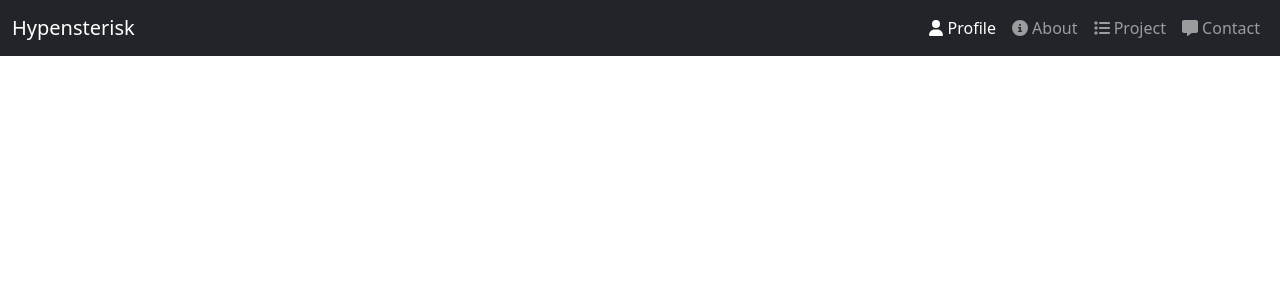
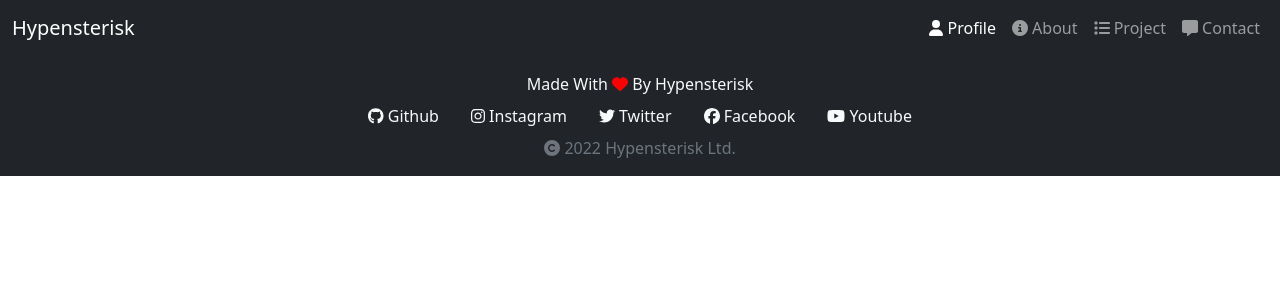
Before and after one commit to hypensterisk/hypensterisk.github.io, a React (Vite) app: page / in a window 1280 px wide. Shown: the top 300 px of the page. Built offline with nearby package versions, Linux system fonts and the light colour scheme.

Commit message:
update app.jsx

```diff
--- a/src/app.jsx
+++ b/src/app.jsx
@@ -3,6 +3,7 @@
 import 'bootstrap/dist/css/bootstrap.css'
 import {StrictMode} from 'react'
 import {createRoot} from 'react-dom/client'
+import Footer from './app/footer'
 import Navbar from './app/navbar'
 
 const container = document.getElementById('root')
@@ -10,6 +11,7 @@ const root = createRoot(container)
 const children = (
   <StrictMode>
     <Navbar />
+    <Footer />
   </StrictMode>
 )
 root.render(children)
```
